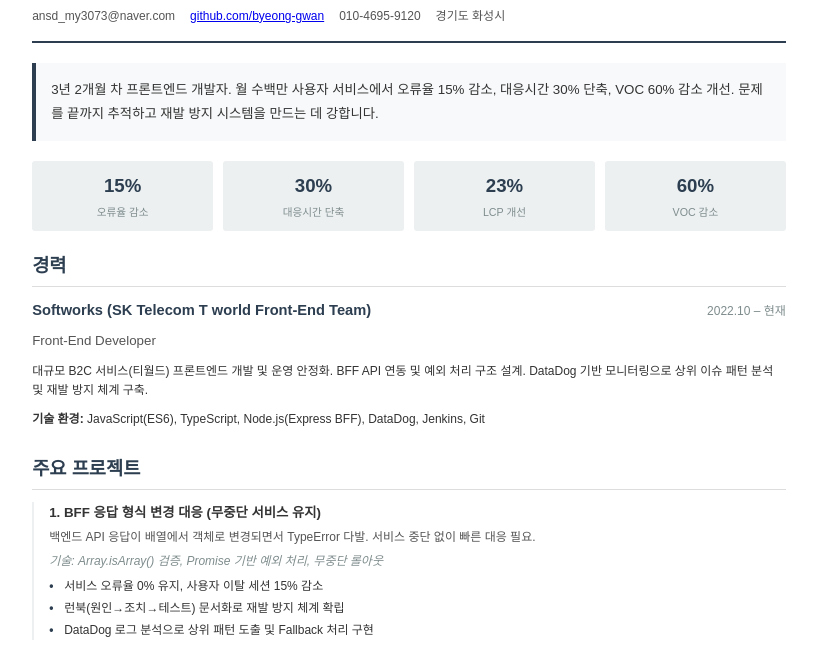
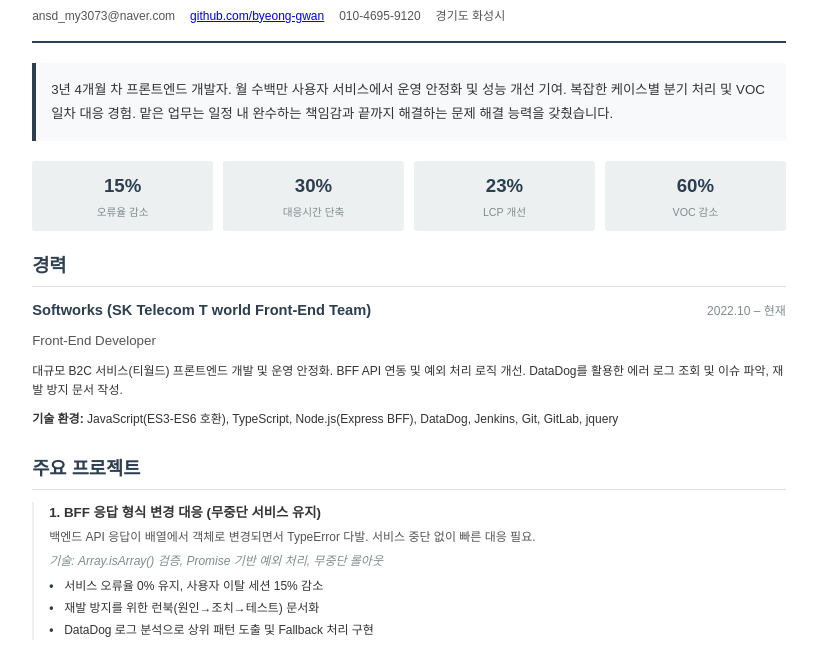
Before and after one commit to Byeong-Gwan/resume-project, a website: page Test.html in a window 1280 px wide. Shown: the part 105-757 px from the top of the page, without its empty margins (231-1048 px from the left). Drawn offline with Linux system fonts and the light colour scheme.

Commit message:
fix: 이력서 템플릿

```diff
--- a/Test.html
+++ b/Test.html
@@ -270,7 +270,10 @@
     </div>
 
     <div class="summary">
-        <p>3년 2개월 차 프론트엔드 개발자. 월 수백만 사용자 서비스에서 오류율 15% 감소, 대응시간 30% 단축, VOC 60% 감소 개선. 문제를 끝까지 추적하고 재발 방지 시스템을 만드는 데 강합니다.</p>
+        <p>3년 4개월 차 프론트엔드 개발자. 월 수백만 사용자 서비스에서 운영 안정화 및 성능 개선 기여.
+            복잡한 케이스별 분기 처리 및 VOC 일차 대응 경험.
+            맡은 업무는 일정 내 완수하는 책임감과 끝까지 해결하는 문제 해결 능력을 갖췄습니다.
+        </p>
     </div>
 
     <div class="metrics">
@@ -301,9 +304,14 @@
             </div>
             <div class="role-title">Front-End Developer</div>
 
-            <p style="margin-bottom: 10px; font-size: 9pt;">대규모 B2C 서비스(티월드) 프론트엔드 개발 및 운영 안정화. BFF API 연동 및 예외 처리 구조 설계. DataDog 기반 모니터링으로 상위 이슈 패턴 분석 및 재발 방지 체계 구축.</p>
+            <p style="margin-bottom: 10px; font-size: 9pt;">대규모 B2C 서비스(티월드) 프론트엔드 개발 및 운영 안정화.
+                BFF API 연동 및 예외 처리 로직 개선.
+                DataDog를 활용한 에러 로그 조회 및 이슈 파악, 재발 방지 문서 작성.
+            </p>
 
-            <p style="margin-bottom: 8px; font-size: 9pt;"><strong>기술 환경:</strong> JavaScript(ES6), TypeScript, Node.js(Express BFF), DataDog, Jenkins, Git</p>
+            <p style="margin-bottom: 8px; font-size: 9pt;"><strong>기술 환경:</strong>
+                JavaScript(ES3-ES6 호환), TypeScript, Node.js(Express BFF), DataDog, Jenkins, Git, GitLab, jquery
+            </p>
         </div>
     </div>
 
@@ -316,7 +324,7 @@
             <div class="project-tech">기술: Array.isArray() 검증, Promise 기반 예외 처리, 무중단 롤아웃</div>
             <ul class="project-results">
                 <li>서비스 오류율 0% 유지, 사용자 이탈 세션 15% 감소</li>
-                <li>런북(원인→조치→테스트) 문서화로 재발 방지 체계 확립</li>
+                <li>재발 방지를 위한 런북(원인→조치→테스트) 문서화</li>
                 <li>DataDog 로그 분석으로 상위 패턴 도출 및 Fallback 처리 구현</li>
             </ul>
         </div>
@@ -328,7 +336,7 @@
             <ul class="project-results">
                 <li>접근 경로 5단계 → 3단계 (40% 개선)</li>
                 <li>보안 관련 VOC 60% 감소 (월 50건 → 20건)</li>
-                <li>사용자 만족도 개선으로 앱 리뷰 평점 상승 기여</li>
+                <li>케이스별 복잡한 분기 처리 및 예외 상황 대응</li>
             </ul>
         </div>
 
@@ -415,7 +423,7 @@
         <h2 class="section-title">기술 스택</h2>
         <div class="skills-grid">
             <div class="skill-category">언어</div>
-            <div class="skill-list">JavaScript(ES3~ES6), TypeScript</div>
+            <div class="skill-list">JavaScript(ES6), TypeScript</div>
 
             <div class="skill-category">프레임워크</div>
             <div class="skill-list">Node.js(Express BFF), React(학습 중), Spring Boot 3</div>
@@ -444,7 +452,7 @@
         <h2 class="section-title">AI 활용 경험</h2>
         <ul class="project-results">
             <li>ChatGPT로 리팩토링 초안 및 테스트 케이스 제안 → 기능 배포 리드타임 약 30% 단축</li>
-            <li>AI 보조 코드 리뷰로 잠재 오류 조기 발견 → 화면 오류율 11.8%에서 9.9%로 개선(약 15% 감소)</li>
+            <li>AI 보조 코드 리뷰로 잠재 오류 조기 발견 → 화면 오류율 개선 기여(약 15% 감소)</li>
             <li>프롬프트 템플릿화(버그 재현, 테스트 시나리오, 릴리즈 노트 초안)로 협업/QA 소통 효율 향상</li>
             <li>민감 정보 마스킹 및 사내 보안 가이드를 준수하며 도구 사용</li>
         </ul>
@@ -453,7 +461,7 @@
     <div class="section">
         <h2 class="section-title">자격 및 활동</h2>
         <div style="margin-bottom: 10px;">
-            <span class="certification">정보처리기사 (2025)</span>
+            <span class="certification">정보처리기사 (2024)</span>
         </div>
         <ul class="project-results">
             <li>GitHub: 알고리즘 문제 풀이, 실무 로직 분석 포스팅</li>
```
